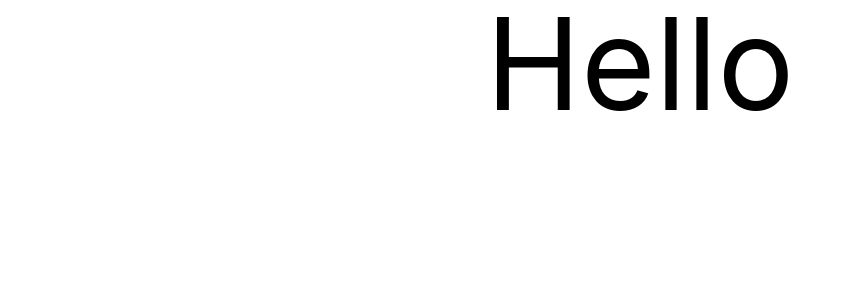
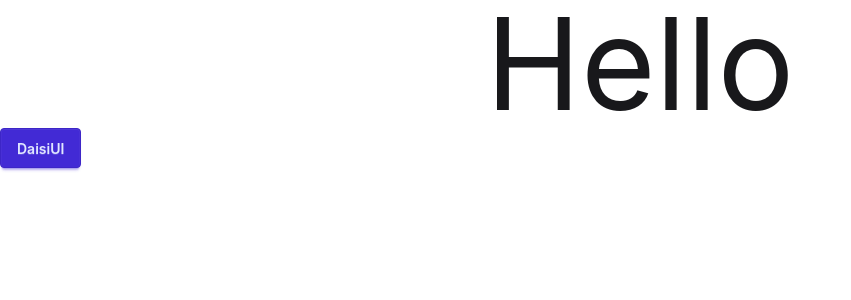
Before and after one commit to fserakib26/b13-a6-digitools-platform, a React (Vite) app: page / in a window 1280 px wide. Shown: the top 300 px of the page, without its empty margins (0-851 px from the left). Built offline with nearby package versions, Linux system fonts and the light colour scheme.

Commit message:
DaisyUI has been installed

```diff
--- a/package.json
+++ b/package.json
@@ -20,6 +20,7 @@
     "@types/react": "^19.2.14",
     "@types/react-dom": "^19.2.3",
     "@vitejs/plugin-react": "^6.0.1",
+    "daisyui": "^5.5.19",
     "eslint": "^9.39.4",
     "eslint-plugin-react-hooks": "^7.0.1",
     "eslint-plugin-react-refresh": "^0.5.2",
--- a/src/App.jsx
+++ b/src/App.jsx
@@ -5,6 +5,7 @@ function App() {
   return (
     <>
       <h2 class="text-9xl text-center">Hello</h2>
+      <button class="btn btn-primary">DaisiUI</button>
     </>
   )
 }
--- a/src/index.css
+++ b/src/index.css
@@ -1 +1,2 @@
 @import "tailwindcss";
+@plugin "daisyui";
```
Also changed, not shown: 1 other file (tests, documents, lock files or other folders).
